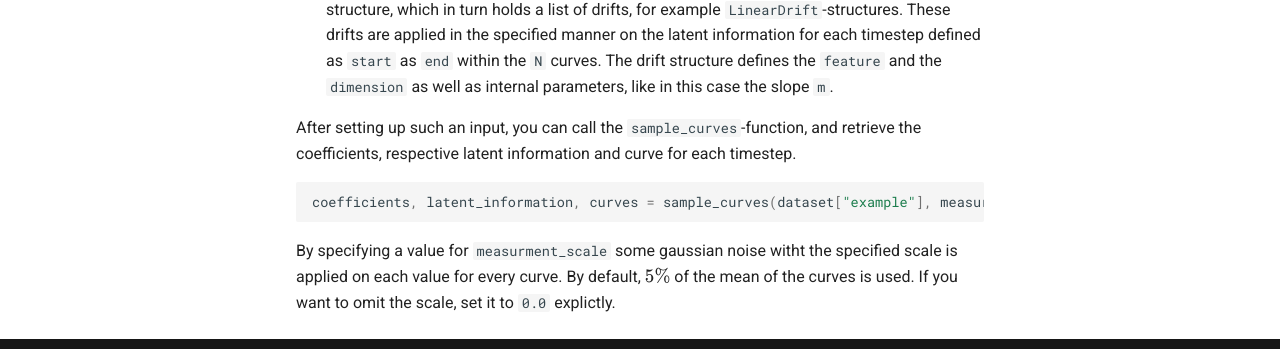
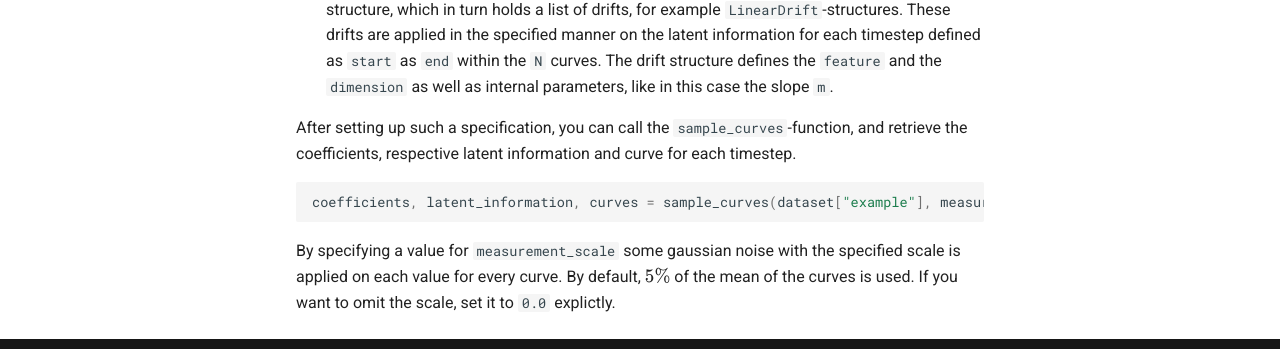
Before and after one commit to edgarWolf/driftbench, an MkDocs documentation site: the page built from docs/data.md, in a window 1280 px wide and 900 px high, scrolled down 1344 px. Shown: the part 516-865 px from the top of the window. Built offline with MkDocs 1.6.1 and Material for MkDocs 9.7.7, drawn with Linux system fonts in a browser that asks for light colours; comment, search, counter and statistics services are not loaded.

Commit message:
fix typos and formulations

````diff
--- a/docs/data.md
+++ b/docs/data.md
@@ -59,11 +59,11 @@ information for each timestep defined as `start` as `end` within the `N` curves.
 defines the `feature` and the `dimension` as well as internal parameters, like in this case
 the slope `m`.
 
-After setting up such an input, you can call the `sample_curves`-function, and retrieve the
+After setting up such a specification, you can call the `sample_curves`-function, and retrieve the
 coefficients, respective latent information and curve for each timestep.
 ```python
 coefficients, latent_information, curves = sample_curves(dataset["example"], measurement_scale=0.1)
 ```
-By specifying a value for `measurment_scale` some gaussian noise witht the specified scale is applied
+By specifying a value for `measurement_scale` some gaussian noise with the specified scale is applied
 on each value for every curve. By default, $5\%$ of the mean of the curves is used. If you want to
 omit the scale, set it to `0.0` explictly.
````
